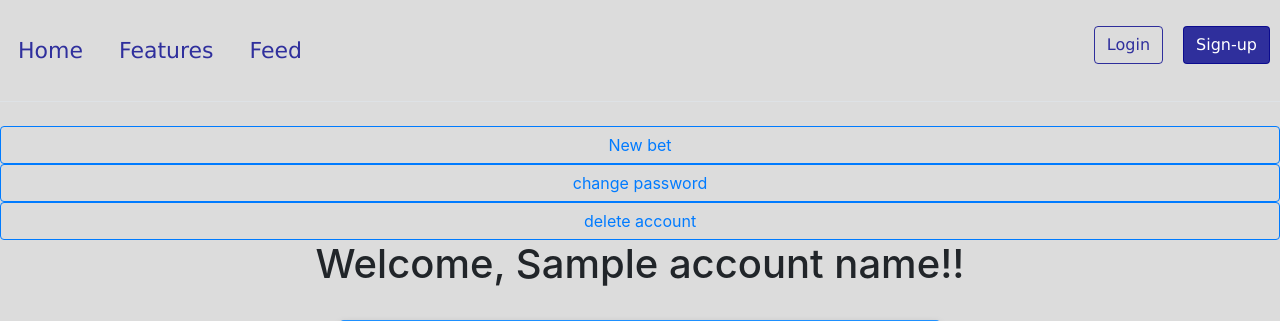
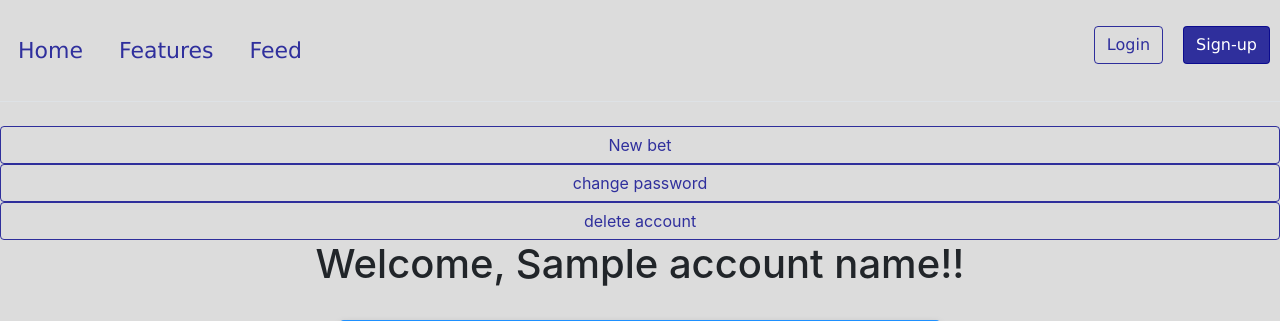
Before and after one commit to jackschlehr2/gamblersparadise, a Flask app: template flaskr/templates/account.html in a window 1280 px wide. Shown: the top 321 px of the page. Run offline with Flask 2, Linux system fonts and the light colour scheme; the template is opened without the code that fills it: most values are stand-ins (such as "Sample title", 1, 10 or a date in 2020); some libraries are stand-ins or nearby versions.

Commit message:
account buttons

```diff
--- a/flaskr/templates/account.html
+++ b/flaskr/templates/account.html
@@ -7,9 +7,9 @@
 </style>
       <div>
 
-        <a href="/new-bet"><button type="button" class="btn btn-outline-primary me-2">New bet</button></a>
-        <a href="/change-password"><button type="button" class="btn btn-outline-primary me-2">change password</button></a>
-        <a href="/delete-account"><button type="button" class="btn btn-outline-primary me-2">delete account</button></a>
+        <a href="/new-bet"><button type="button" class="btn btn-outline-primary me-2" style="color: rgba(0, 0, 139, 0.788); border-color: rgba(0, 0, 139, 0.788);">New bet</button></a>
+        <a href="/change-password"><button type="button" class="btn btn-outline-primary me-2" style="color: rgba(0, 0, 139, 0.788); border-color: rgba(0, 0, 139, 0.788);">change password</button></a>
+        <a href="/delete-account"><button type="button" class="btn btn-outline-primary me-2" style="color: rgba(0, 0, 139, 0.788); border-color: rgba(0, 0, 139, 0.788);">delete account</button></a>
 
         <header>
           <h1>Welcome, {{account_name}}!!</h1>
```
